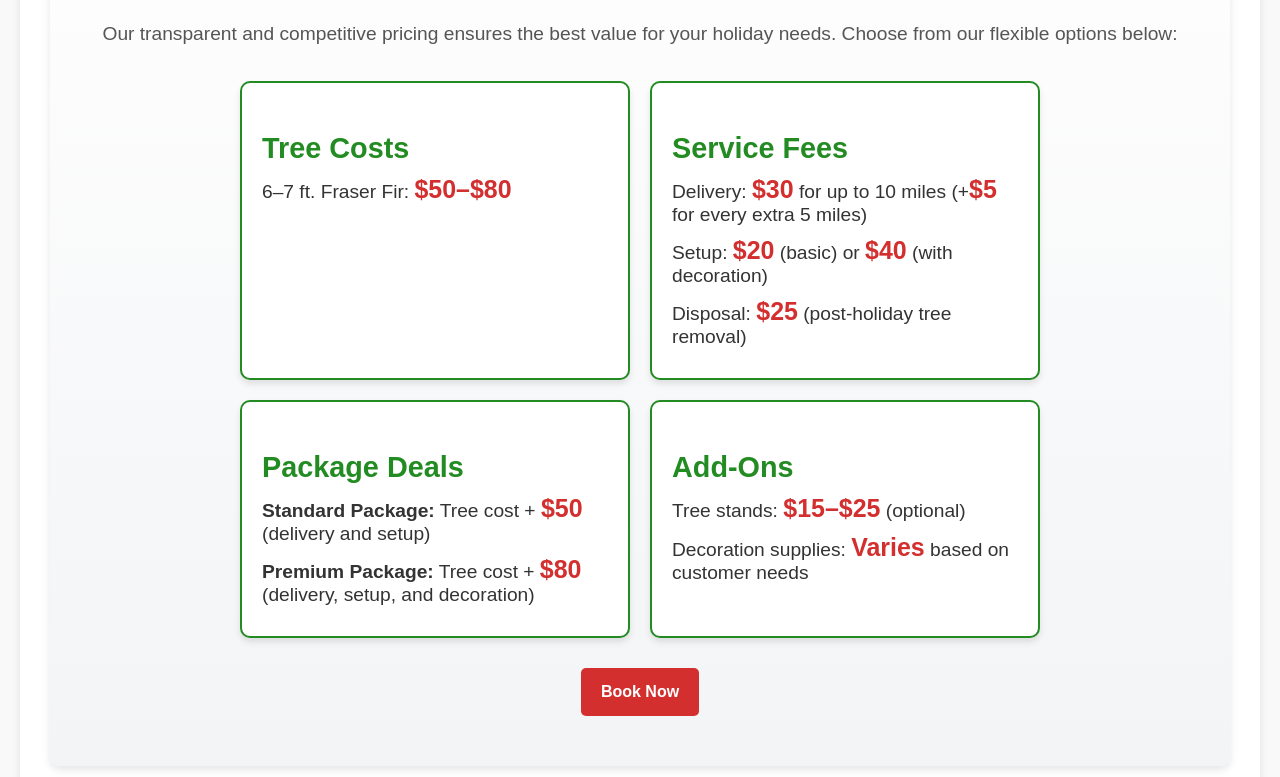
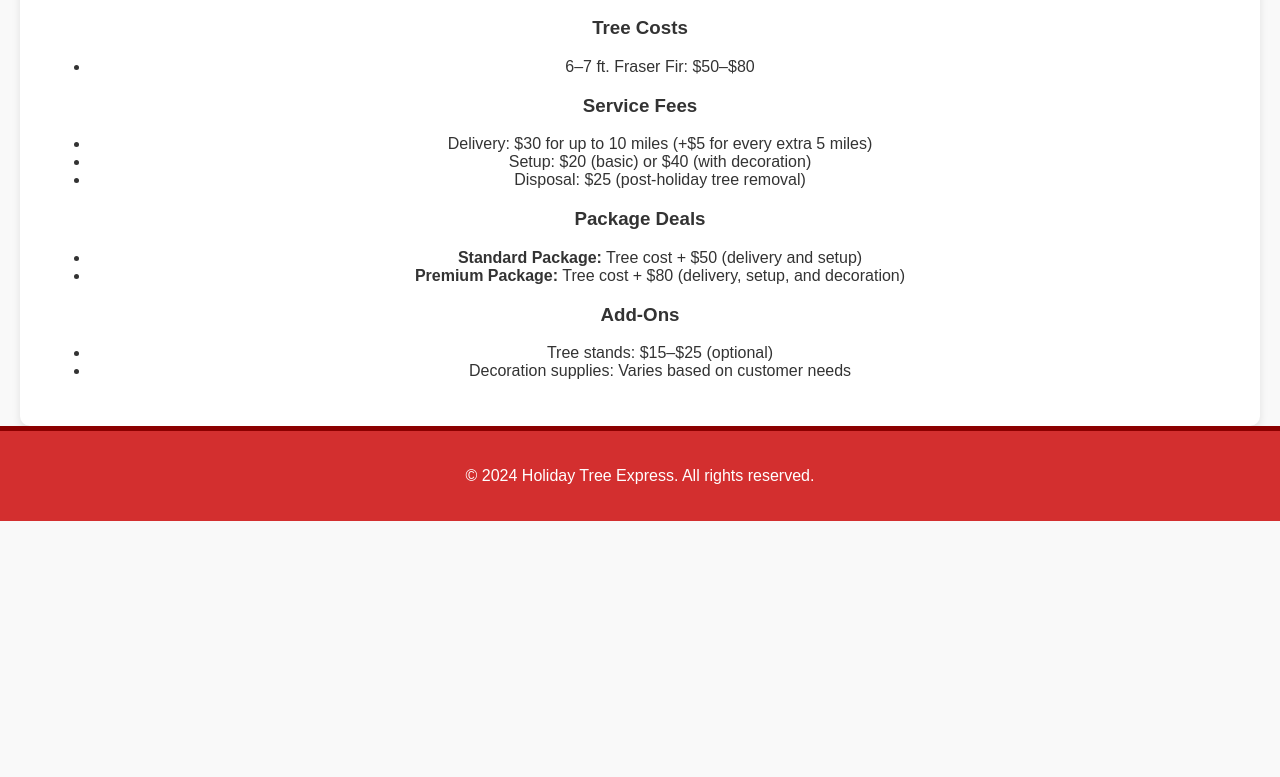
Before and after one commit to HolidayBros/HolidayTreeExpress, a plain HTML site: page pricing.html in a window 1280 px wide. Shown: the part 527-1304 px from the top of the page. After the commit the page ends 1048 px from the top, so only its background shows below. Drawn offline with Linux system fonts and the light colour scheme.

Commit message:
Add files via upload

```diff
--- a/pricing.html
+++ b/pricing.html
@@ -5,88 +5,6 @@
     <meta name="viewport" content="width=device-width, initial-scale=1.0">
     <title>Pricing - Holiday Tree Express</title>
     <link rel="stylesheet" href="styles.css">
-    <style>
-        /* Inline styles for a unique pricing design */
-        .pricing-section {
-            padding: 50px 20px;
-            background: linear-gradient(to bottom, #ffffff, #f3f4f6);
-            border-radius: 10px;
-            box-shadow: 0px 4px 8px rgba(0, 0, 0, 0.1);
-            text-align: center;
-        }
-
-        .pricing-section h2 {
-            font-size: 2.5em;
-            color: #d32f2f;
-            margin-bottom: 20px;
-            text-transform: uppercase;
-            letter-spacing: 1px;
-        }
-
-        .pricing-section p {
-            font-size: 1.2em;
-            line-height: 1.8em;
-            margin-bottom: 30px;
-            color: #555;
-        }
-
-        .pricing-table {
-            display: grid;
-            grid-template-columns: 1fr 1fr;
-            gap: 20px;
-            margin: 0 auto;
-            max-width: 800px;
-        }
-
-        .pricing-card {
-            background: white;
-            padding: 20px;
-            border-radius: 10px;
-            border: 2px solid #228B22;
-            box-shadow: 0px 4px 6px rgba(0, 0, 0, 0.1);
-            text-align: left;
-        }
-
-        .pricing-card h3 {
-            font-size: 1.8em;
-            color: #228B22;
-            margin-bottom: 10px;
-        }
-
-        .pricing-card ul {
-            list-style-type: none;
-            margin: 0;
-            padding: 0;
-        }
-
-        .pricing-card ul li {
-            font-size: 1.2em;
-            margin-bottom: 10px;
-            color: #333;
-        }
-
-        .pricing-card ul li span {
-            font-weight: bold;
-            color: #d32f2f;
-            font-size: 1.3em;
-        }
-
-        .call-to-action {
-            margin-top: 30px;
-            padding: 15px 20px;
-            background-color: #d32f2f;
-            color: white;
-            text-decoration: none;
-            border-radius: 5px;
-            font-weight: bold;
-            display: inline-block;
-            transition: background-color 0.3s ease;
-        }
-
-        .call-to-action:hover {
-            background-color: #a00000;
-        }
-    </style>
 </head>
 <body>
     <header>
@@ -97,6 +15,7 @@
     <nav>
         <a href="index.html">Home</a>
         <a href="services.html">Services</a>
+        <a href="pricing.html">Pricing</a>
         <a href="contact.html">Contact</a>
     </nav>
 
@@ -106,7 +25,6 @@
             <p>Our transparent and competitive pricing ensures the best value for your holiday needs. Choose from our flexible options below:</p>
 
             <div class="pricing-table">
-                <!-- Card 1: Tree Costs -->
                 <div class="pricing-card">
                     <h3>Tree Costs</h3>
                     <ul>
@@ -114,7 +32,6 @@
                     </ul>
                 </div>
 
-                <!-- Card 2: Service Fees -->
                 <div class="pricing-card">
                     <h3>Service Fees</h3>
                     <ul>
@@ -124,7 +41,6 @@
                     </ul>
                 </div>
 
-                <!-- Card 3: Package Deals -->
                 <div class="pricing-card">
                     <h3>Package Deals</h3>
                     <ul>
@@ -133,7 +49,6 @@
                     </ul>
                 </div>
 
-                <!-- Card 4: Add-Ons -->
                 <div class="pricing-card">
                     <h3>Add-Ons</h3>
                     <ul>
@@ -142,8 +57,6 @@
                     </ul>
                 </div>
             </div>
-
-            <a href="contact.html" class="call-to-action">Book Now</a>
         </section>
     </main>
 
```
Also changed, not shown: contact.html (+9 -12 lines), index.html (+7 -5 lines).
